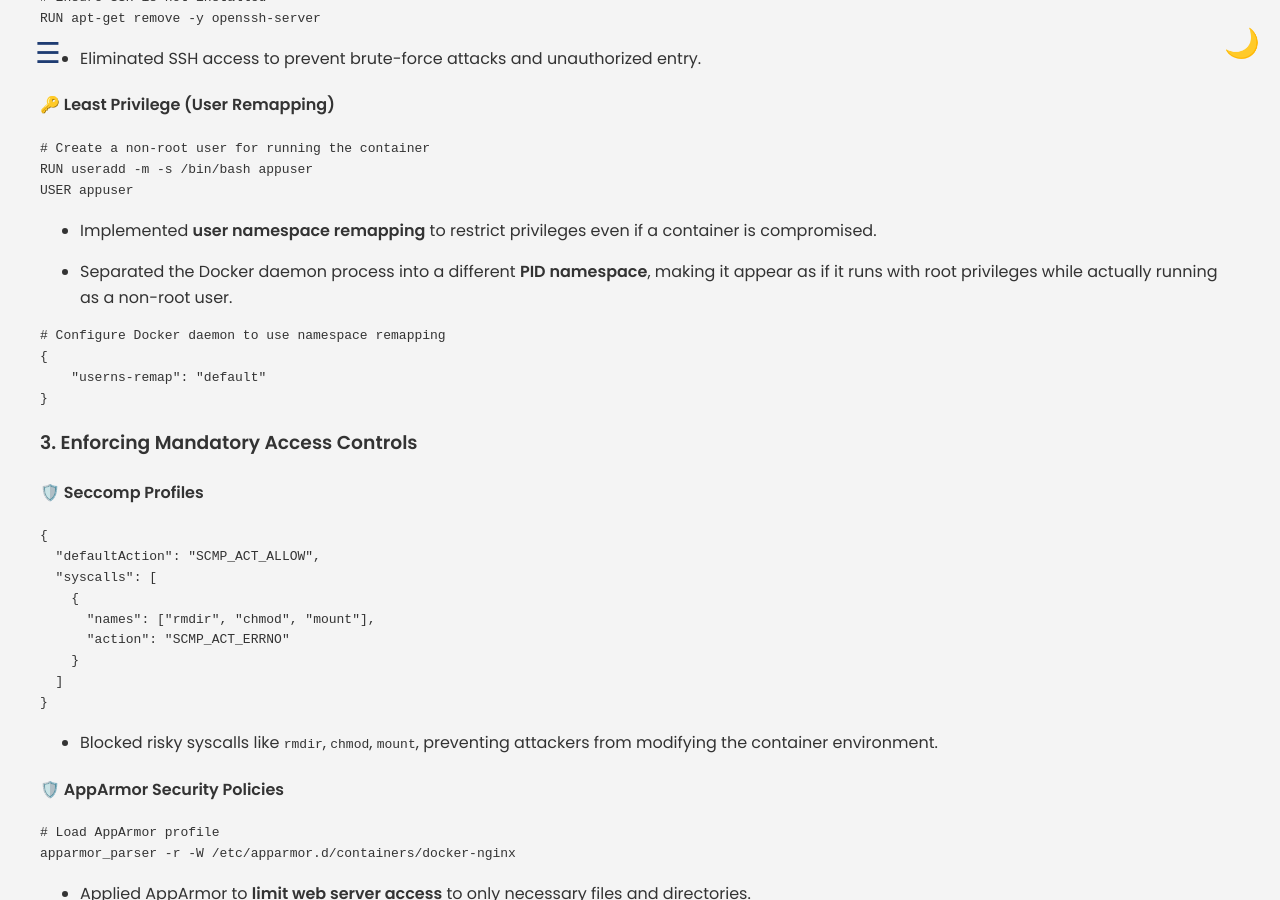
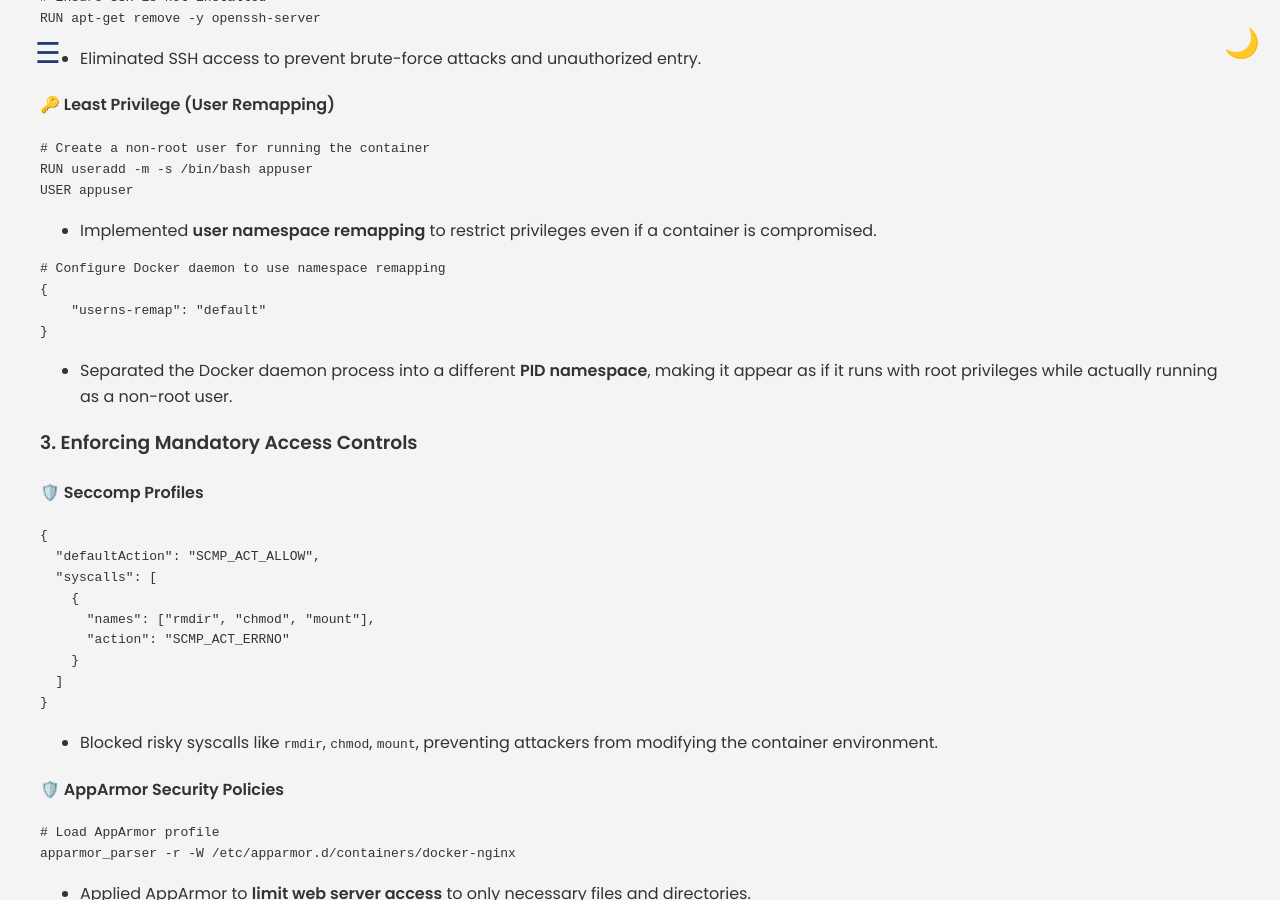
Before and after one commit to barrryblock/barrryblock.github.io, a Jekyll site: the page built from _posts/2025-02-25-from-fragile-to-fortified-hardening-containers-for-real-world-security.md, in a window 1280 px wide and 900 px high, scrolled down 1107 px. Built offline with Jekyll 4.4.1, drawn with Linux system fonts in a browser that asks for light colours; our own code applies the rules of GitHub Pages for plain Markdown files; part of the change alters nothing that is shown.

Commit message:
text postion change

````diff
--- a/_posts/2025-02-25-from-fragile-to-fortified-hardening-containers-for-real-world-security.md
+++ b/_posts/2025-02-25-from-fragile-to-fortified-hardening-containers-for-real-world-security.md
@@ -55,7 +55,6 @@ USER appuser
 ```
 - Implemented **user namespace remapping** to restrict privileges even if a container is compromised.
 
-- Separated the Docker daemon process into a different **PID namespace**, making it appear as if it runs with root privileges while actually running as a non-root user.
 
 ```sh
 # Configure Docker daemon to use namespace remapping
@@ -63,6 +62,7 @@ USER appuser
     "userns-remap": "default"
 }
 ```
+- Separated the Docker daemon process into a different **PID namespace**, making it appear as if it runs with root privileges while actually running as a non-root user.
 
 ### **3. Enforcing Mandatory Access Controls**
 #### 🛡️ **Seccomp Profiles**
````
